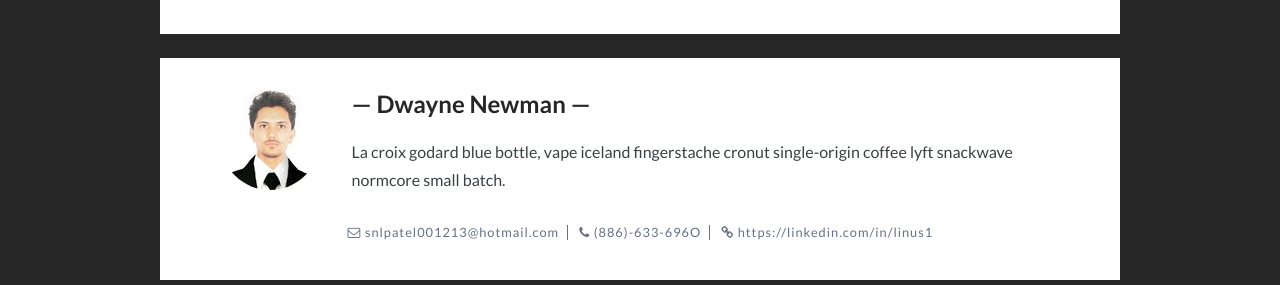
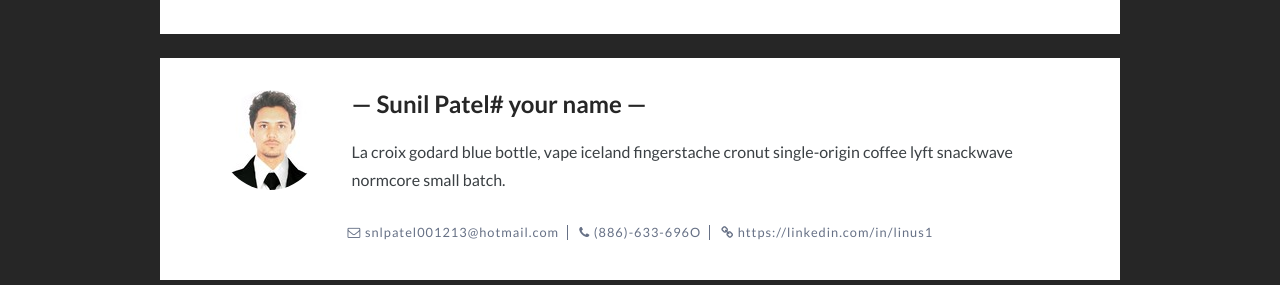
Before and after one commit to snlpatel001213/snlpatel001213_old.github.io, a Jekyll site: the page built from _posts/2014-07-19-introducing-notepad.md, in a window 1280 px wide and 900 px high, scrolled down 1760 px. Shown: the part 171-456 px from the top of the window. Built offline with Jekyll 4.4.1, drawn with Linux system fonts in a browser that asks for light colours; comment, search, counter and statistics services are not loaded.

Commit message:
major changes

```diff
--- a/_config.yml
+++ b/_config.yml
@@ -15,7 +15,7 @@
 
 # Author settings
 author-pic: face.jpg # your photo
-author-name: # your name
+author-name: Sunil Patel# your name
 about-author: # about author
 email: snlpatel001213@hotmail.com # your email
 phone: (886)-633-696O # your pnone number
--- a/_includes/footer.html
+++ b/_includes/footer.html
@@ -3,7 +3,7 @@
   <div class="wrapper">
     {% include social_footer.html %}
     <div class="copyright">
-      <p>&copy; {{site.time | date: '%Y'}} All rights reserved. Design by <a href="https://artemsheludko.github.io" target="_blank">Sunil Patel</a></p>
+      <p>&copy; {{site.time | date: '%Y'}} All rights reserved. Design by <a href="https://learningdeep.xyz" target="_blank">Sunil Patel</a></p>
     </div>
   </div>
 </footer> <!-- End Section Footer -->
--- a/_layouts/main.html
+++ b/_layouts/main.html
@@ -2,9 +2,7 @@
 layout: default
 ---
   {% include header.html %}
-
   {% include banner.html %}
-
   <main class="page-content" aria-label="Content">
   <section class="chapters cf">
       <div class="wrapper flex-row">
```
